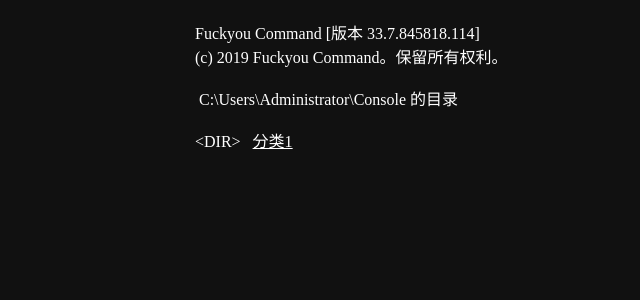
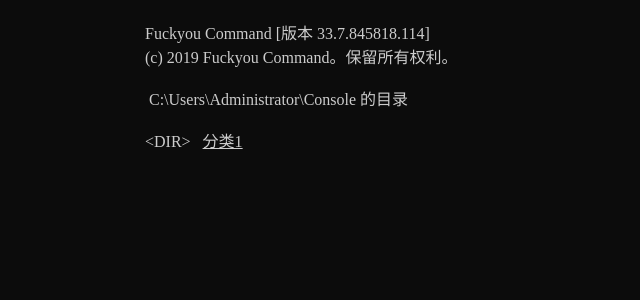
Before and after one commit to loveandrevolution/console, a Jekyll site: the page built from index.html, in a window 1280 px wide. Shown: the top 300 px of the page, without its empty margins (145-785 px from the left). Built offline with Jekyll 4.4.1, drawn with Linux system fonts in a browser that asks for light colours.

Commit message:
Update default.html

```diff
--- a/_layouts/default.html
+++ b/_layouts/default.html
@@ -4,8 +4,12 @@
     <meta name="viewport" content="width=device-width, initial-scale=1, maximum-scale=1, user-scalable=no"  />
     <title>{% if page.title != nil %}{{ page.title }} | {{ site.title }}{% else %}{{ site.title }}{% endif %}</title>
     <style>
-      body{ background: #111; color: #FFF; max-width: 600px; margin: 20px auto; font-family: NSimSun;}
-      a{ color: #FFF }
+      body{ background: #0C0C0C; color: #CCC; max-width: 700px; margin: 20px auto; font-family: NSimSun;}
+      a{ color: #CCC }
+      ::selection {
+        background: #F3F3F3;
+        color: #333;
+      }
     </style>
   </head>
   <body>
```
